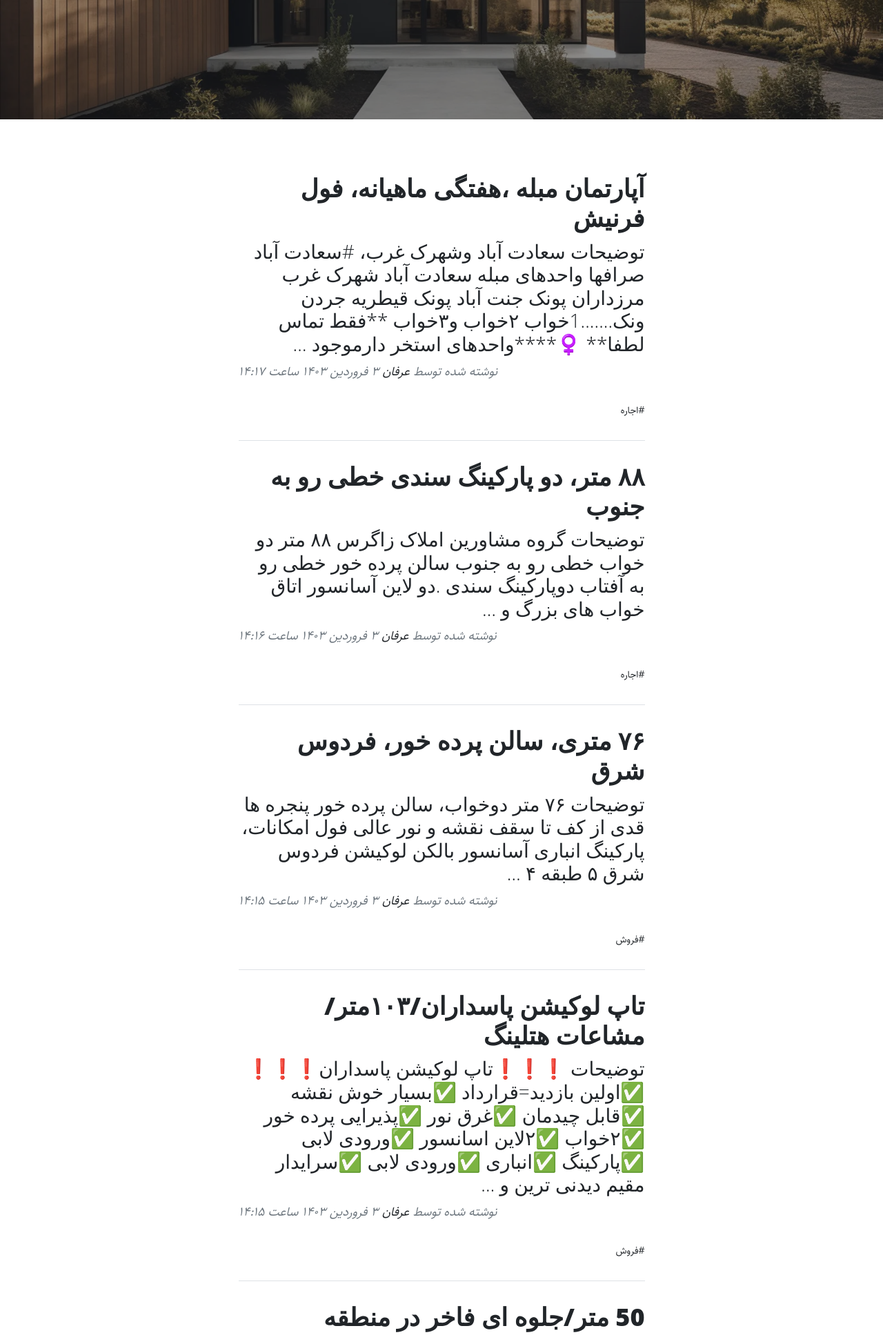
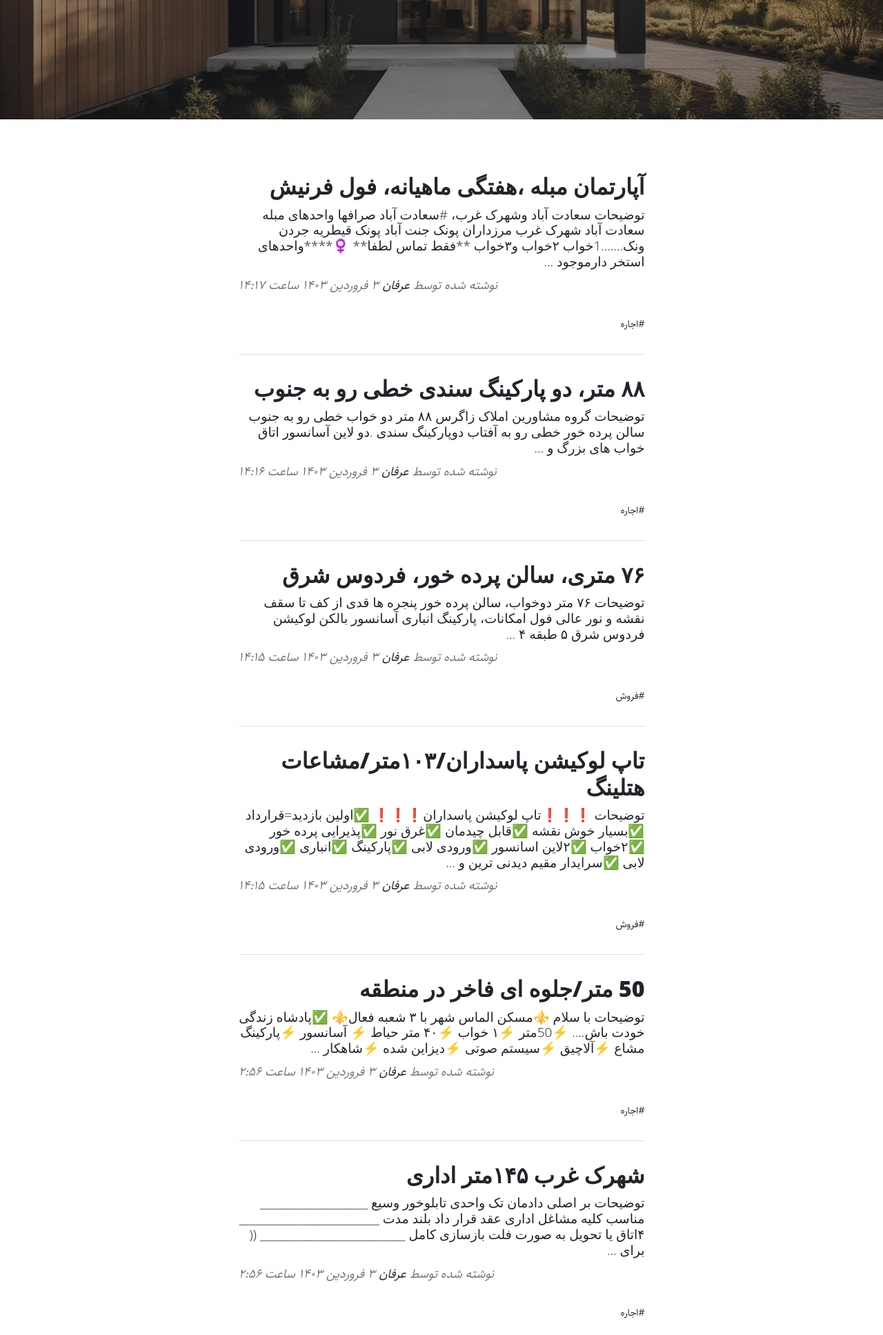
Before and after one commit to ErfanMahmoudiGit/KouKhoone, a Django app: page / in a window 1280 px wide. Shown: the part 312-2247 px from the top of the page at 69% size. Run offline with Django 5.2, Linux system fonts and the light colour scheme; data comes from the database, SQL or seed files in the repository; some libraries are stand-ins or nearby versions.

Commit message:
edited page styles. mostly font size

```diff
--- a/blog/static/blog/css/rtl.css
+++ b/blog/static/blog/css/rtl.css
@@ -34,3 +34,11 @@ header.masthead .site-heading h1{
 header.masthead .page-heading .subheading, header.masthead .site-heading .subheading {
   font-size: 1rem !important;
 }
+
+.post-title {
+    font-size: 32px !important;
+}
+
+.post-subtitle {
+    font-size: 19px !important;
+}
```
